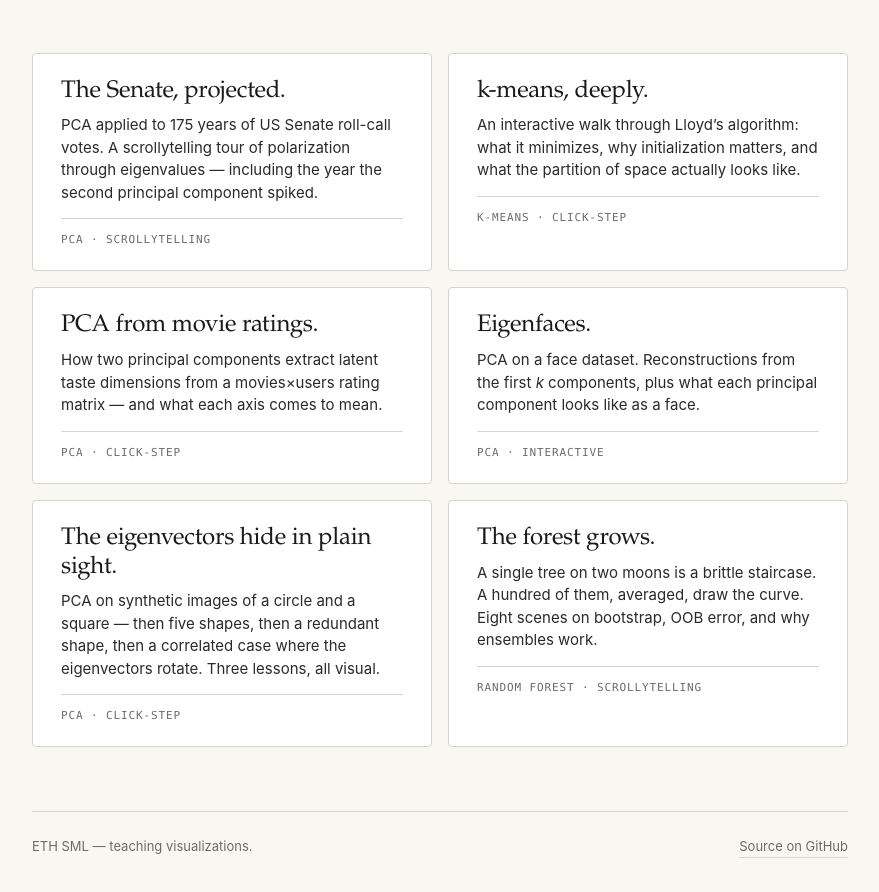
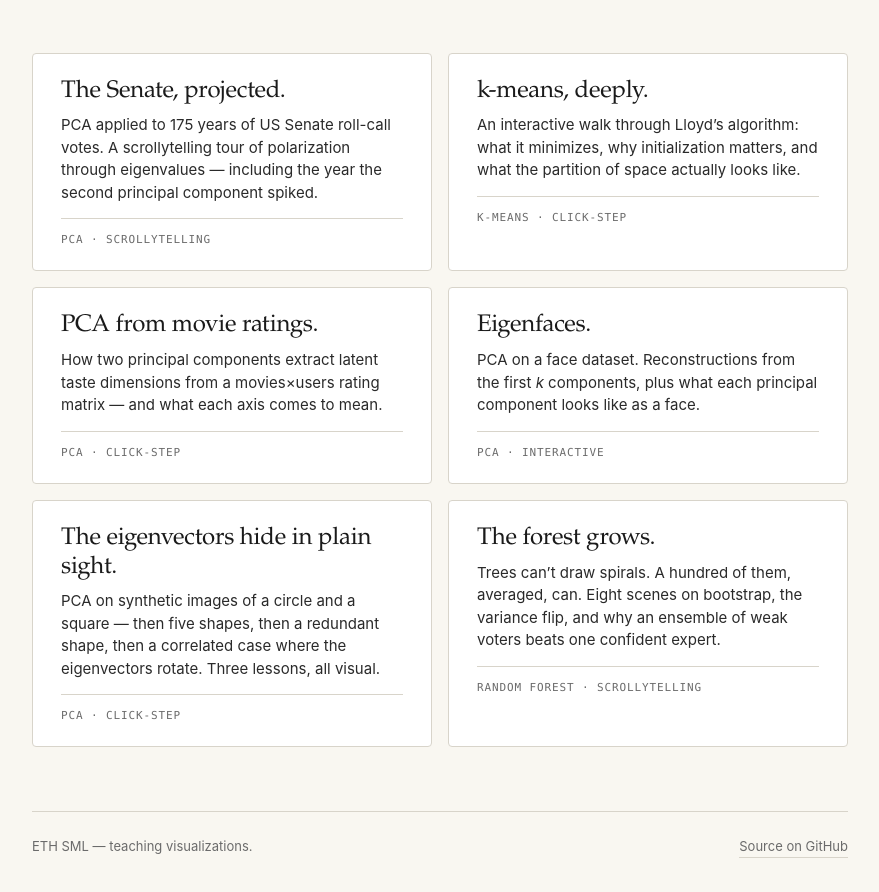
Before and after one commit to sml-fs26/pca-kmeans-rf, a plain HTML site: page index.html in a window 1280 px wide. Shown: the part 210-1102 px from the top of the page, without its empty margins (200-1079 px from the left). Drawn offline with Linux system fonts and the light colour scheme.

Commit message:
landing page: refine RF card description
Co-Authored-By: Claude Opus 4.7 (1M context) <noreply@anthropic.com>

```diff
--- a/index.html
+++ b/index.html
@@ -161,7 +161,7 @@
 
       <a class="card" href="random-forest-deepdive/index.html">
         <h2>The forest grows.</h2>
-        <p>A single tree on two moons is a brittle staircase. A hundred of them, averaged, draw the curve. Eight scenes on bootstrap, OOB error, and why ensembles work.</p>
+        <p>Trees can&rsquo;t draw spirals. A hundred of them, averaged, can. Eight scenes on bootstrap, the variance flip, and why an ensemble of weak voters beats one confident expert.</p>
         <div class="meta">Random forest · scrollytelling</div>
       </a>
     </div>
```
